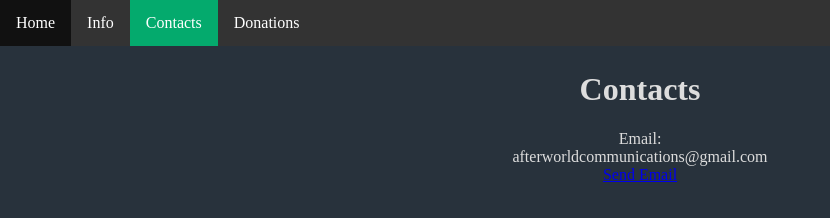
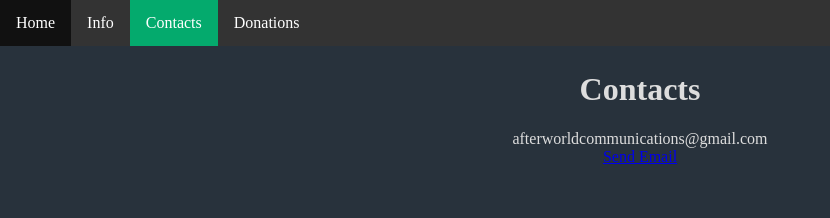
Before and after one commit to afterwc/afterwc.github.io, a plain HTML site: page Pages/Page3/index.html in a window 1280 px wide. Shown: the whole page, without its empty margins (0-830 px from the left). Drawn offline with Linux system fonts and the light colour scheme.

Commit message:
Update index.html

```diff
--- a/Pages/Page3/index.html
+++ b/Pages/Page3/index.html
@@ -13,7 +13,7 @@
 </ul>
   <div style="top: 50px; width: 100%; position: absolute; color: #dddddd; text-align: center;">
     <h1>Contacts</h1>
-    <p>Email:<br>afterworldcommunications@gmail.com<br>
+    <p>afterworldcommunications@gmail.com<br>
       <a href = "mailto: afterworldcommunications@gmail.com">Send Email</a>
     </p>
 
```
